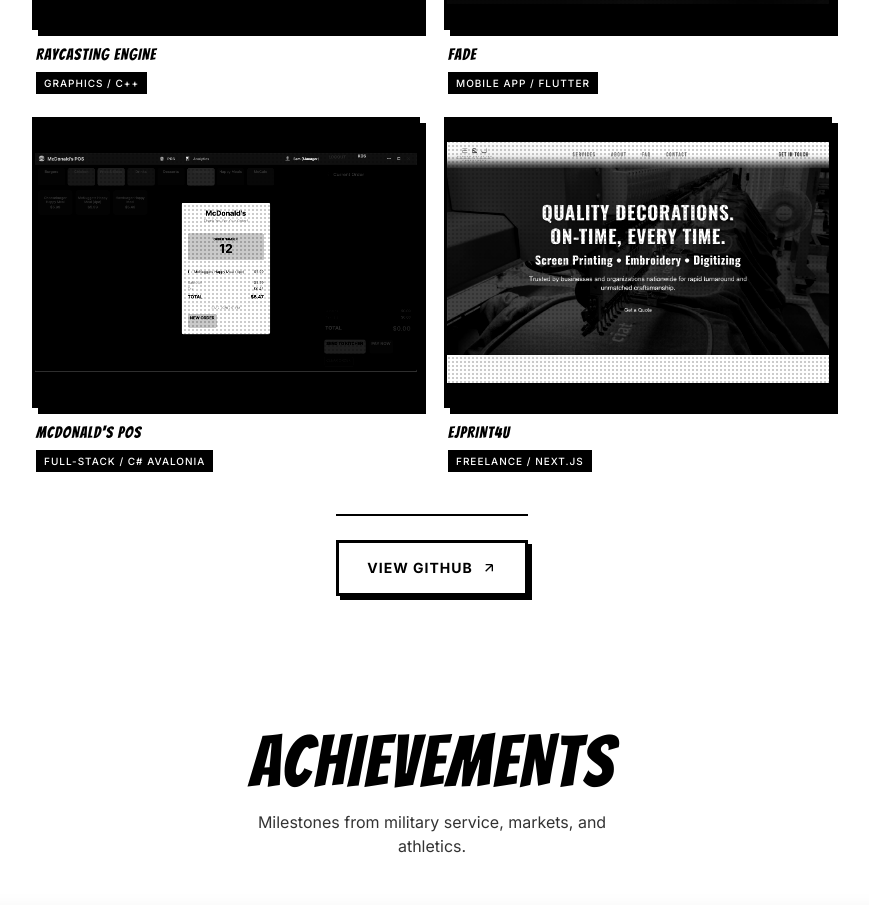
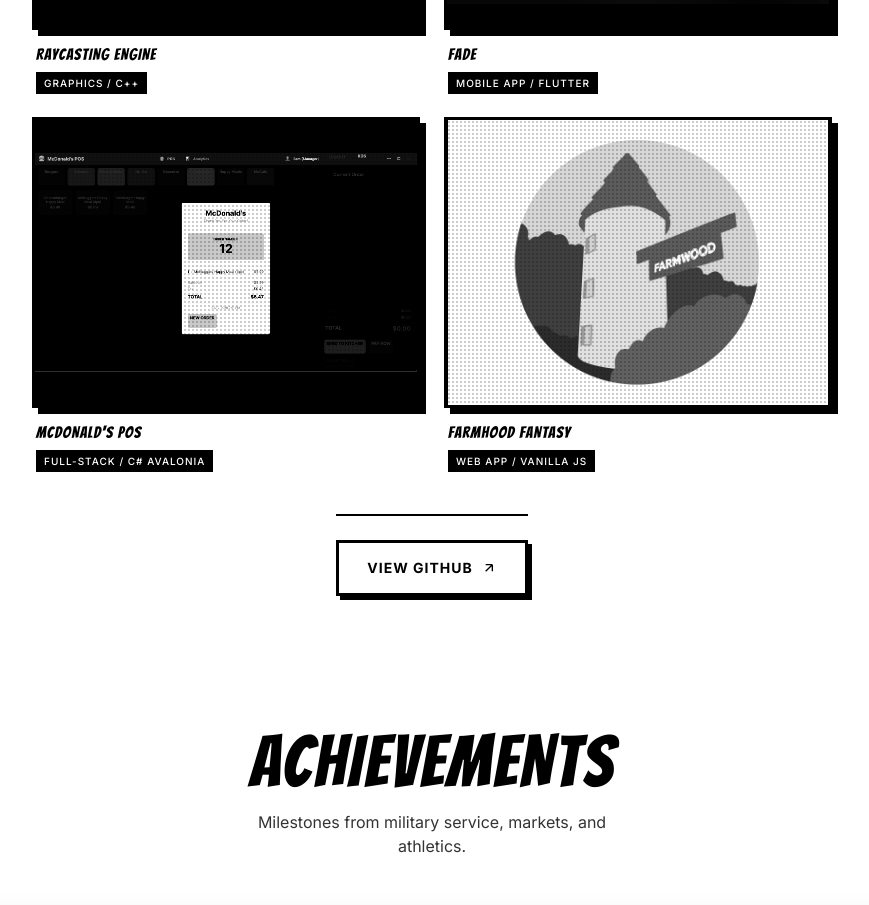
Before and after one commit to akashp3128/AkashVisuals, a React (Vite) app: page / in a window 1280 px wide. Shown: the part 4360-5265 px from the top of the page, without its empty margins (208-1077 px from the left). Built offline with nearby package versions, Linux system fonts and the light colour scheme; no server answers.

Commit message:
Replace EJPRINT4U with Farmhood Fantasy in featured projects

```diff
--- a/src/components/FeaturedWorks.jsx
+++ b/src/components/FeaturedWorks.jsx
@@ -68,11 +68,11 @@ const FeaturedWorks = () => {
     },
     {
       id: 4,
-      title: 'EJPRINT4U',
-      category: 'Freelance / Next.js',
-      image: `${BASE_URL}ejprint4u.png`,
-      color: '#E63946',
-      link: 'https://ejprint4u.com',
+      title: 'FARMHOOD FANTASY',
+      category: 'Web App / Vanilla JS',
+      image: `${BASE_URL}farmhood-fantasy.png`,
+      color: '#1E5A38',
+      link: 'https://github.com/akashp3128/farmhood-fantasy',
     },
   ];
 
```
Also changed, not shown: public/farmhood-fantasy.png (added).
